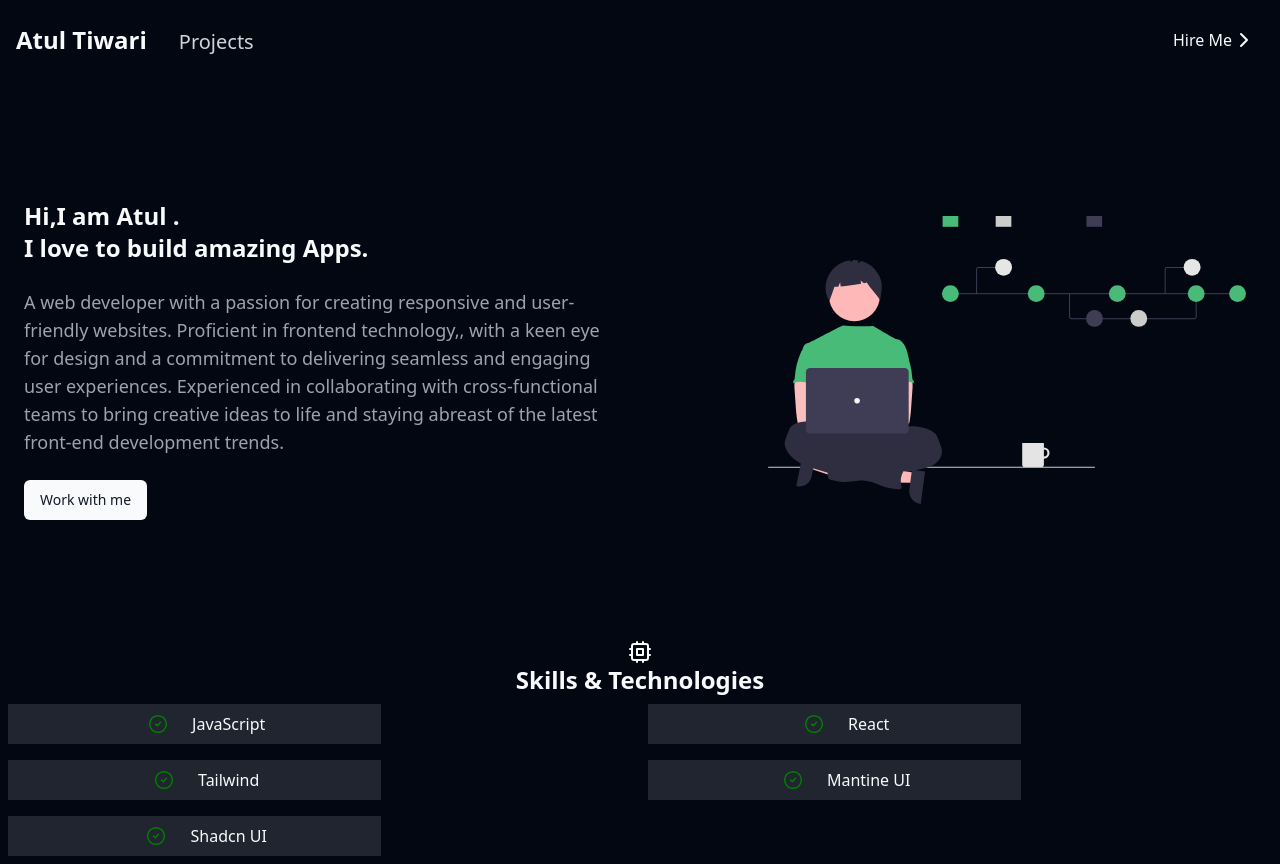
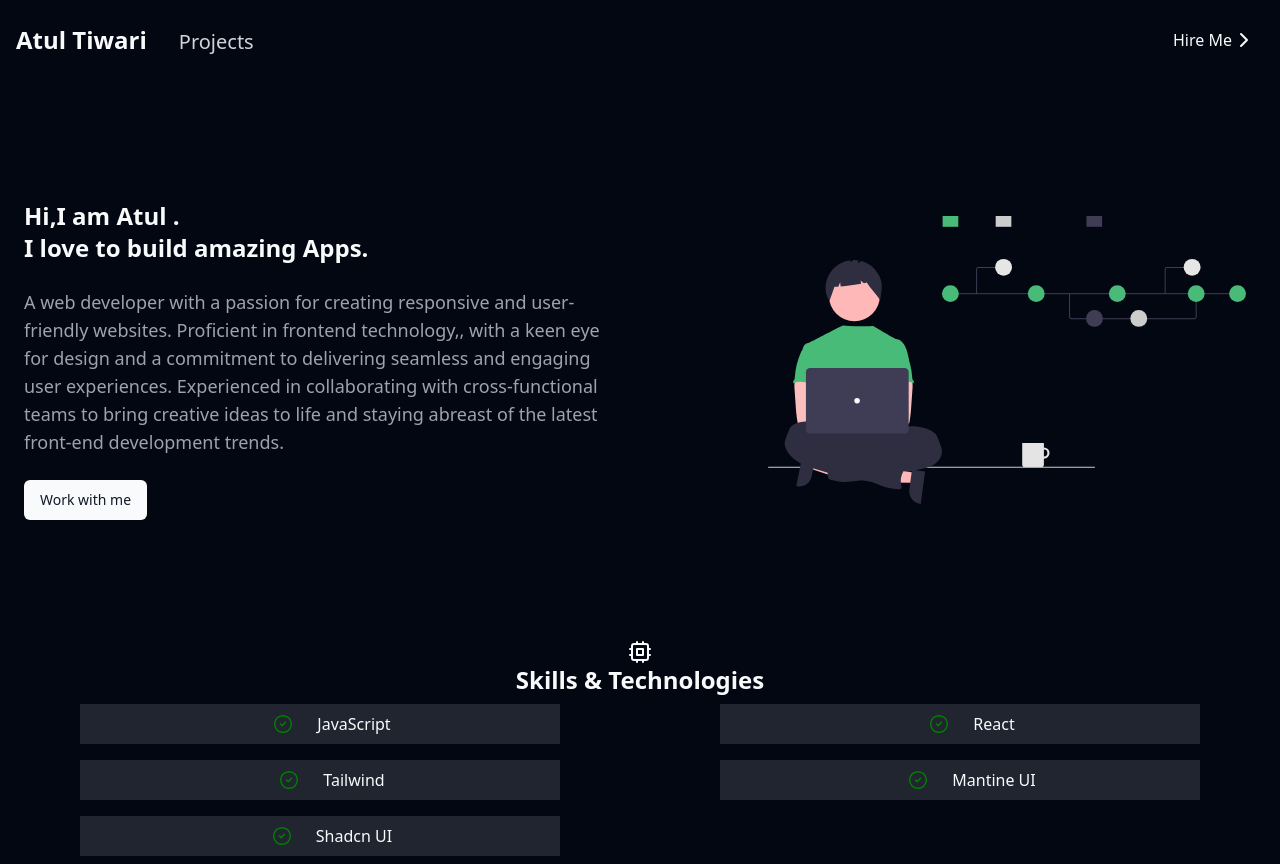
Before and after one commit to atulforworkk/latestPortfolio, a React (Vite) app in the folder portfolio/: page / in a window 1280 px wide. Built offline with nearby package versions, Linux system fonts and the light colour scheme.

Commit message:
portfolio section

```diff
--- a/portfolio/src/components/skillstech/SkillsTech.tsx
+++ b/portfolio/src/components/skillstech/SkillsTech.tsx
@@ -6,7 +6,7 @@ type Props = {
 
 const SkillsTech = ({ value }: Props) => {
   return (
-    <div className="flex bg-[#212530] w-7/12 h-10 m-2   justify-center  items-center">
+    <div className="flex bg-[#212530] w-9/12 h-10 m-2   justify-center  items-center">
       <img src={CorrectIcon} alt="" className="px-6" />
       <p>{value}</p>
     </div>
--- a/portfolio/src/composites/skills/Skills.tsx
+++ b/portfolio/src/composites/skills/Skills.tsx
@@ -9,7 +9,7 @@ const Skills = (props: Props) => {
         <Cpu className="" />
         <h1 className="text-2xl font-semibold">Skills & Technologies</h1>
       </div>
-      <div className="grid grid-cols-2 w-78  ">
+      <div className="grid grid-cols-2  justify-items-center w-full">
         {skillSet.map((value, index) => {
           return <SkillsTech value={value}></SkillsTech>;
         })}
```
